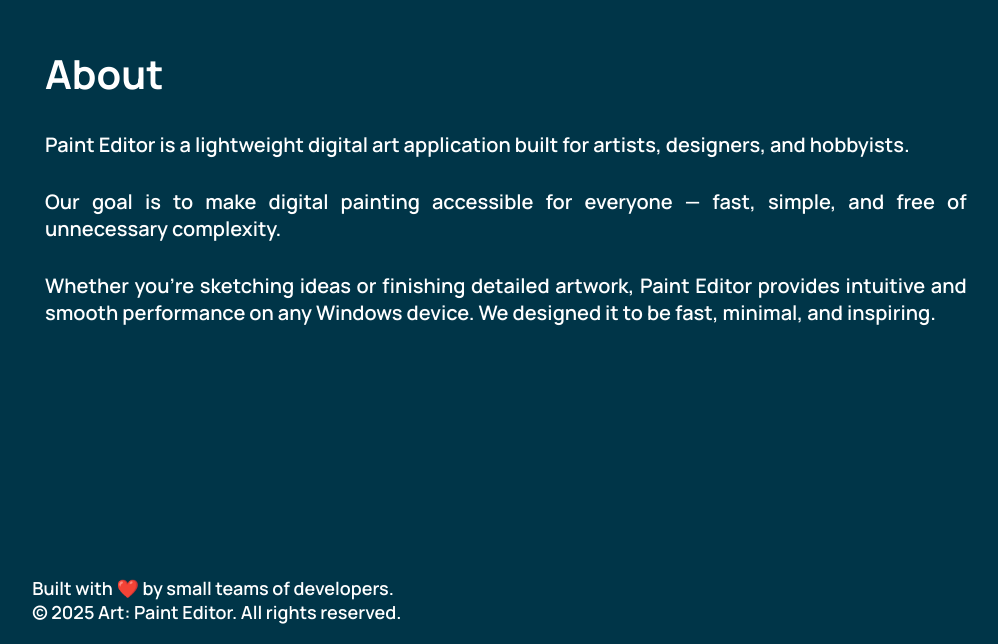
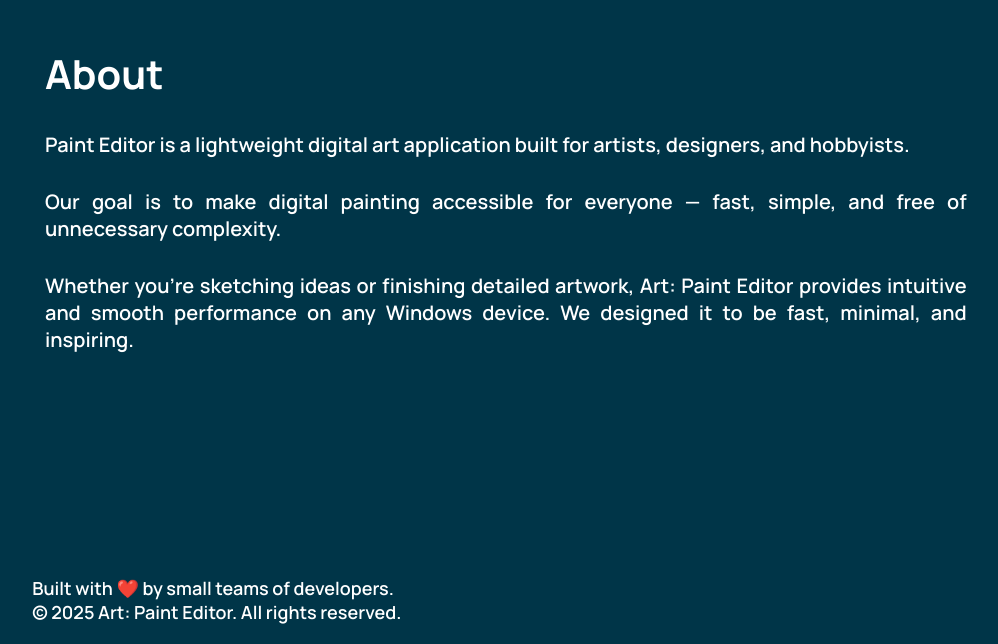
Before and after one commit to ProcrastinationExpert/art-paint-editor-website, a website: page public/index.html in a window 1280 px wide. Shown: the part 3137-3781 px from the top of the page, without its empty margins (19-1017 px from the left). Drawn offline with Linux system fonts and the light colour scheme.

Commit message:
fixing typo

```diff
--- a/public/index.html
+++ b/public/index.html
@@ -113,9 +113,9 @@
             simple, and free of unnecessary complexity.
           </p>
           <p>
-            Whether you’re sketching ideas or finishing detailed artwork, Paint
-            Editor provides intuitive and smooth performance on any Windows
-            device. We designed it to be fast, minimal, and inspiring.
+            Whether you’re sketching ideas or finishing detailed artwork, Art:
+            Paint Editor provides intuitive and smooth performance on any
+            Windows device. We designed it to be fast, minimal, and inspiring.
           </p>
         </div>
       </section>
```
